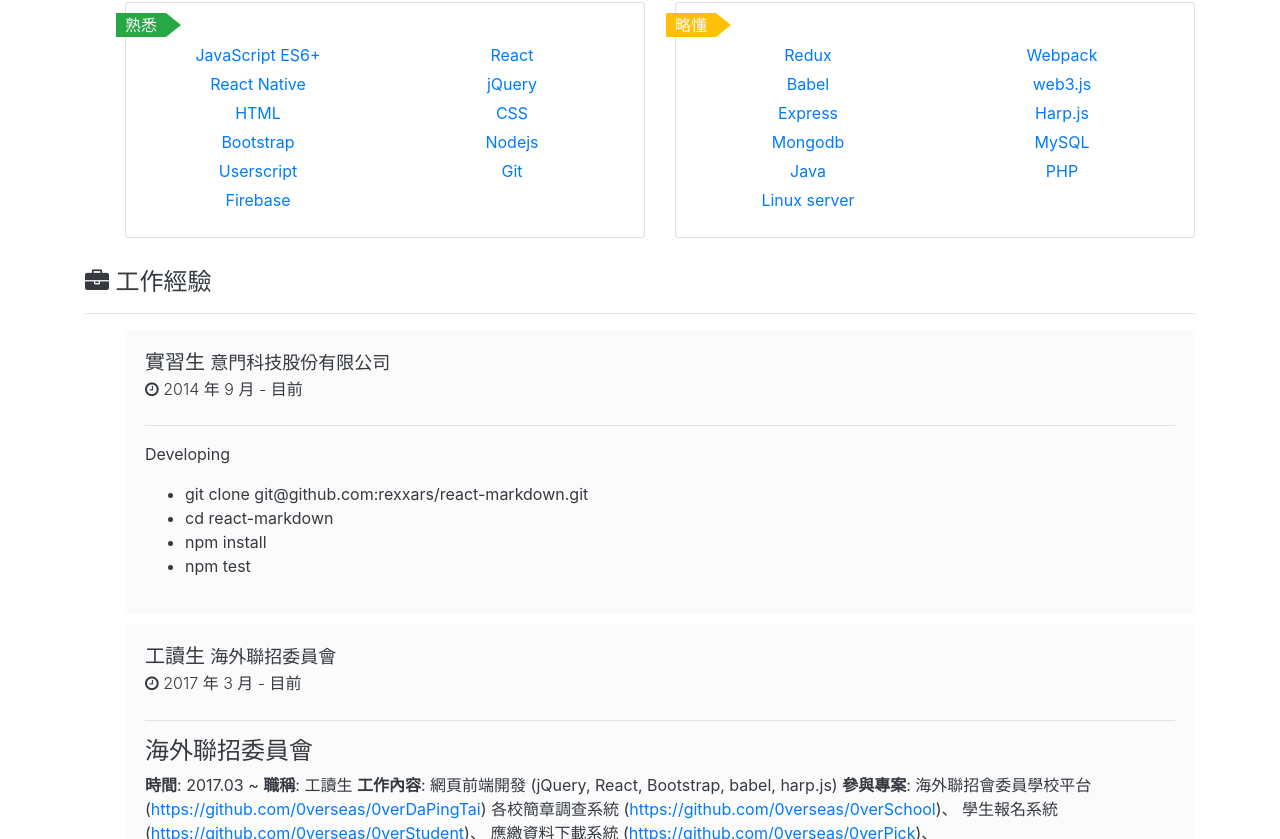
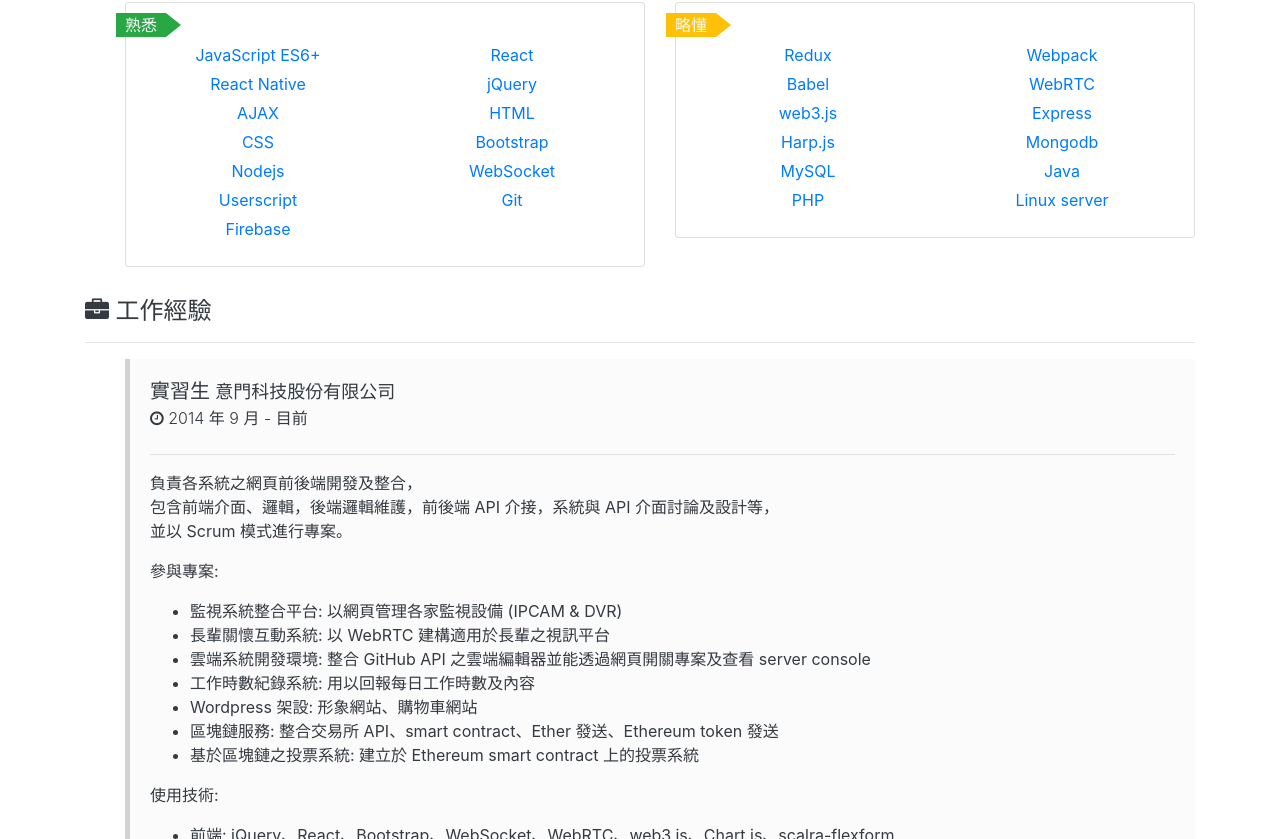
Before and after one commit to x3388638/x3388638.github.io, a React (Create React App) app: page / in a window 1280 px wide. Shown: the part 1021-1860 px from the top of the page. Built offline with nearby package versions, Linux system fonts and the light colour scheme.

Commit message:
update work content

```diff
--- a/public/content/skill.json
+++ b/public/content/skill.json
@@ -17,6 +17,10 @@
 			"link": "https://jquery.com/"
 		},
 		{
+			"text": "AJAX",
+			"link": "https://en.wikipedia.org/wiki/Ajax_(programming)"
+		},
+		{
 			"text": "HTML",
 			"link": "https://developer.mozilla.org/en-US/docs/Web/HTML"
 		},
@@ -32,6 +36,10 @@
 		{
 			"text": "Nodejs",
 			"link": "https://nodejs.org/en/"
+		},
+		{
+			"text": "WebSocket",
+			"link": "https://socket.io/"
 		},
 		{
 			"text": "Userscript",
@@ -58,6 +66,10 @@
 		{
 			"text": "Babel",
 			"link": "https://babeljs.io/"
+		},
+		{
+			"text": "WebRTC",
+			"link": "https://webrtc.org/"
 		},
 		{
 			"text": "web3.js",
--- a/public/content/works/imonology.md
+++ b/public/content/works/imonology.md
@@ -1,6 +1,17 @@
-Developing
+負責各系統之網頁前後端開發及整合，
+包含前端介面、邏輯，後端邏輯維護，前後端 API 介接，系統與 API 介面討論及設計等，
+並以 Scrum 模式進行專案。
 
-- git clone git@github.com:rexxars/react-markdown.git
-- cd react-markdown
-- npm install
-- npm test
+參與專案:
+- 監視系統整合平台: 以網頁管理各家監視設備 (IPCAM & DVR)
+- 長輩關懷互動系統: 以 WebRTC 建構適用於長輩之視訊平台
+- 雲端系統開發環境: 整合 GitHub API 之雲端編輯器並能透過網頁開關專案及查看 server console
+- 工作時數紀錄系統: 用以回報每日工作時數及內容
+- Wordpress 架設: 形象網站、購物車網站
+- 區塊鏈服務: 整合交易所 API、smart contract、Ether 發送、Ethereum token 發送
+- 基於區塊鏈之投票系統: 建立於 Ethereum smart contract 上的投票系統
+
+使用技術:
+- 前端: jQuery、React、Bootstrap、WebSocket、WebRTC、web3.js、Chart.js、scalra-flexform
+- 後端: Nodejs、Express、Scalra、MongoDB
+- 其他: Shell script、Wordpress
--- a/public/content/works/overseas.md
+++ b/public/content/works/overseas.md
@@ -1,9 +1,10 @@
-#### 海外聯招委員會
-**時間**: 2017.03 ~
-**職稱**: 工讀生
-**工作內容**: 網頁前端開發 (jQuery, React, Bootstrap, babel, harp.js)
-**參與專案**:
-海外聯招會委員學校平台 (https://github.com/0verseas/0verDaPingTai)
-各校簡章調查系統 (https://github.com/0verseas/0verSchool)、
-學生報名系統 (https://github.com/0verseas/0verStudent)、
-應繳資料下載系統 (https://github.com/0verseas/0verPick)、
+負責新系統之前端開發、前後端 API 介接、系統及 API 介面設計討論，系統以前後端分離之架構進行。
+
+參與專案:
+- [海外聯招會委員學校平台](https://github.com/0verseas/0verDaPingTai)
+- [各校簡章調查系統](https://github.com/0verseas/0verSchool)
+- [學生報名系統](https://github.com/0verseas/0verStudent)
+- [應繳資料下載系統](https://github.com/0verseas/0verPick)
+
+使用技術:
+- React、jQuery、Bootstrap、Harp.js、ejs
--- a/src/Work.css
+++ b/src/Work.css
@@ -14,7 +14,9 @@
 .WorkItem__card {
 	border-radius: 0 !important;
 	border: 0 !important;
+	border-left: 5px solid #d3d3d3 !important;
 	background: #fbfbfb !important;
+    padding-left: 50px;
 }
 
 .WorkItem__card:hover {
```
